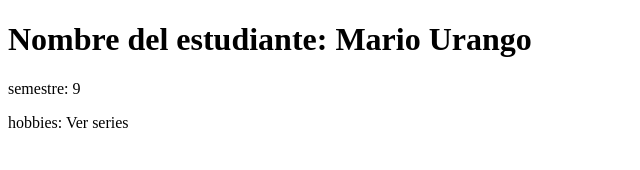
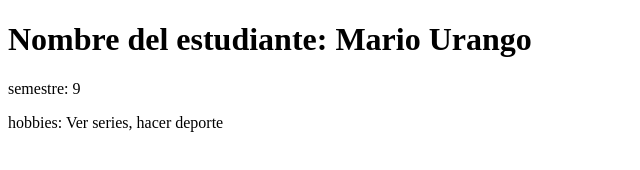
Before and after one commit to Jmariio27/Practicas_10, a plain HTML site: page index.html in a window 1280 px wide. Shown: the whole page, without its empty margins (0-640 px from the left). Drawn offline with Linux system fonts and the light colour scheme.

Commit message:
sexto commit

```diff
--- a/index.html
+++ b/index.html
@@ -8,6 +8,6 @@
 <body>
     <h1>Nombre del estudiante: Mario Urango</h1>
     <p>semestre: 9</p>
-    <p>hobbies: Ver series</p>
+    <p>hobbies: Ver series, hacer deporte</p>
 </body>
 </html>
```
